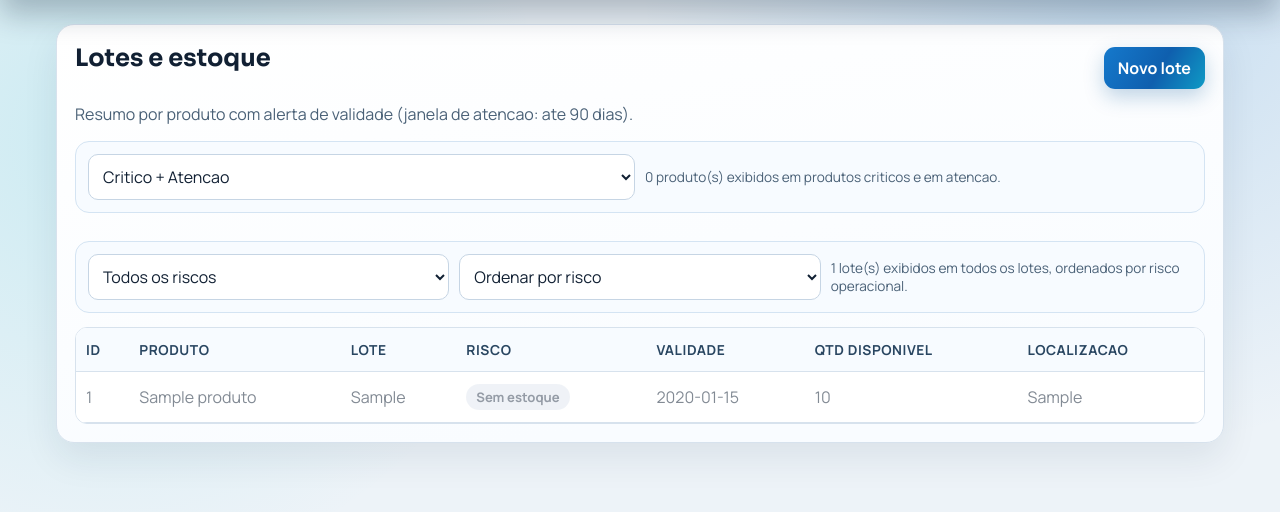
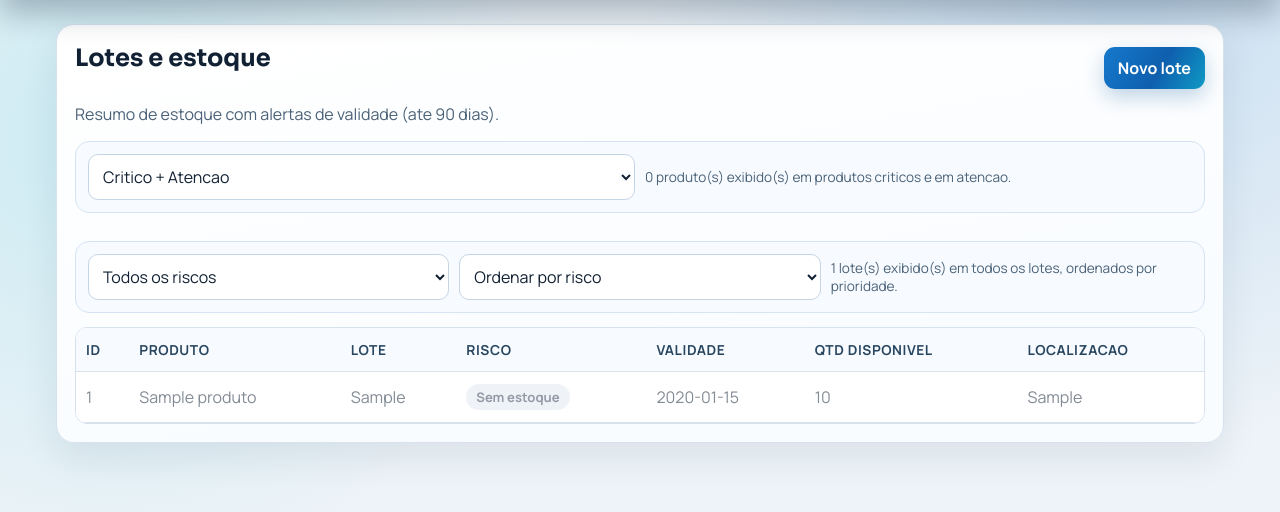
Before and after one commit to gustavoaureliano/farmacia-mvc, a PHP site: page /lotes in a window 1280 px wide. Shown: the part 86-598 px from the top of the page. Run offline with PHP 8.4, Linux system fonts and the light colour scheme; tables that the repository leaves empty hold one stand-in row (values such as "Sample post").

Commit message:
Update UI text to be more professional and less technical

```diff
--- a/App/Views/pages/home.php
+++ b/App/Views/pages/home.php
@@ -1,7 +1,7 @@
 <div class="card dashboard-hero">
 	<span class="badge">OPERACAO INTERNA</span>
 	<h2>Painel do Balcao</h2>
-	<p class="muted">Sistema interno para cadastro e venda com FEFO, integrado ao fluxo de atendimento da farmacia.</p>
+	<p class="muted">Sistema interno para cadastro e vendas da farmacia, com foco em agilidade no atendimento.</p>
 	<p class="helper-text">Use os atalhos para acelerar as tarefas mais frequentes no dia a dia.</p>
 	<div class="quick-actions">
 		<a href="/vendas/nova">Iniciar venda</a>
@@ -20,6 +20,6 @@
 		<span class="pill">1. Iniciar venda</span>
 		<span class="pill">2. Pesquisar produto</span>
 		<span class="pill">3. Validar receita</span>
-		<span class="pill">4. Adicionar item FEFO</span>
+		<span class="pill">4. Adicionar item a venda</span>
 	</div>
 </div>
--- a/App/Views/pages/lotes/listar.php
+++ b/App/Views/pages/lotes/listar.php
@@ -3,7 +3,7 @@
 		<h2>Lotes e estoque</h2>
 		<a class="btn-inline" href="/lotes/novo">Novo lote</a>
 	</div>
-	<p class="muted">Resumo por produto com alerta de validade (janela de atencao: ate <?= (int) ($diasRiscoAtencao ?? 90) ?> dias).</p>
+	<p class="muted">Resumo de estoque com alertas de validade (ate <?= (int) ($diasRiscoAtencao ?? 90) ?> dias).</p>
 
 	<?php if (!empty($resumoEstoque)): ?>
 		<div class="search-panel">
@@ -16,7 +16,7 @@
 					<option value="ok">Somente OK</option>
 					<option value="sem_estoque">Somente sem estoque</option>
 				</select>
-				<p class="helper-text" id="resumo-risco-status" style="margin: 0; align-self: center;">Mostrando produtos em criticidade operacional.</p>
+				<p class="helper-text" id="resumo-risco-status" style="margin: 0; align-self: center;">Exibindo produtos com maior prioridade.</p>
 			</div>
 		</div>
 	<?php endif; ?>
@@ -108,22 +108,22 @@
 		const labelsResumo = {
 			todos: 'todos os produtos',
 			atencao_critico: 'produtos criticos e em atencao',
-			critico: 'produtos em risco critico',
+			critico: 'produtos criticos',
 			atencao: 'produtos em atencao',
-			ok: 'produtos em status OK',
-			sem_estoque: 'produtos sem estoque valido',
+			ok: 'produtos com estoque regular',
+			sem_estoque: 'produtos sem estoque disponivel',
 		};
 
 		const labelsLista = {
 			todos: 'todos os lotes',
 			critico: 'lotes criticos',
 			atencao: 'lotes em atencao',
-			ok: 'lotes em status OK',
-			sem_estoque: 'lotes sem estoque',
+			ok: 'lotes com estoque regular',
+			sem_estoque: 'lotes sem estoque disponivel',
 		};
 
 		const labelsOrdem = {
-			risco: 'risco operacional',
+			risco: 'prioridade',
 			validade_asc: 'validade mais proxima',
 			validade_desc: 'validade mais distante',
 			qtd_desc: 'maior quantidade',
@@ -162,7 +162,7 @@
 				}
 			});
 
-			resumoStatus.textContent = `${visiveis} produto(s) exibidos em ${labelsResumo[tipo] || 'filtro selecionado'}.`;
+			resumoStatus.textContent = `${visiveis} produto(s) exibido(s) em ${labelsResumo[tipo] || 'selecao atual'}.`;
 			localStorage.setItem(STORAGE_RESUMO, tipo);
 		};
 
@@ -233,7 +233,7 @@
 
 			tabelaBody.replaceChildren(...ordenadas, ...ocultas);
 
-			listaStatus.textContent = `${ordenadas.length} lote(s) exibidos em ${labelsLista[tipo] || 'filtro selecionado'}, ordenados por ${labelsOrdem[ordem] || 'criterio selecionado'}.`;
+			listaStatus.textContent = `${ordenadas.length} lote(s) exibido(s) em ${labelsLista[tipo] || 'selecao atual'}, ordenados por ${labelsOrdem[ordem] || 'ordem atual'}.`;
 
 			localStorage.setItem(STORAGE_LISTA_FILTRO, tipo);
 			localStorage.setItem(STORAGE_LISTA_ORDEM, ordem);
--- a/App/Views/pages/lotes/novo.php
+++ b/App/Views/pages/lotes/novo.php
@@ -15,7 +15,7 @@ $novoProdutoQuery = http_build_query([
 			<a class="btn-inline" href="/lotes">Voltar para lotes</a>
 		<?php endif; ?>
 	</div>
-	<p class="helper-text">Se o produto ainda nao existir, cadastre agora e retorne para continuar o lote.</p>
+	<p class="helper-text">Se o produto ainda nao existir, cadastre agora e continue o lancamento do lote.</p>
 	<div class="pills">
 		<a class="btn-soft" href="/produtos/novo?<?= htmlspecialchars($novoProdutoQuery, ENT_QUOTES, 'UTF-8') ?>">Novo produto</a>
 	</div>
```
Also changed, not shown: App/Views/pages/produtos/listar.php (+8 -8 lines), App/Views/pages/vendas/nova.php (+17 -17 lines).
